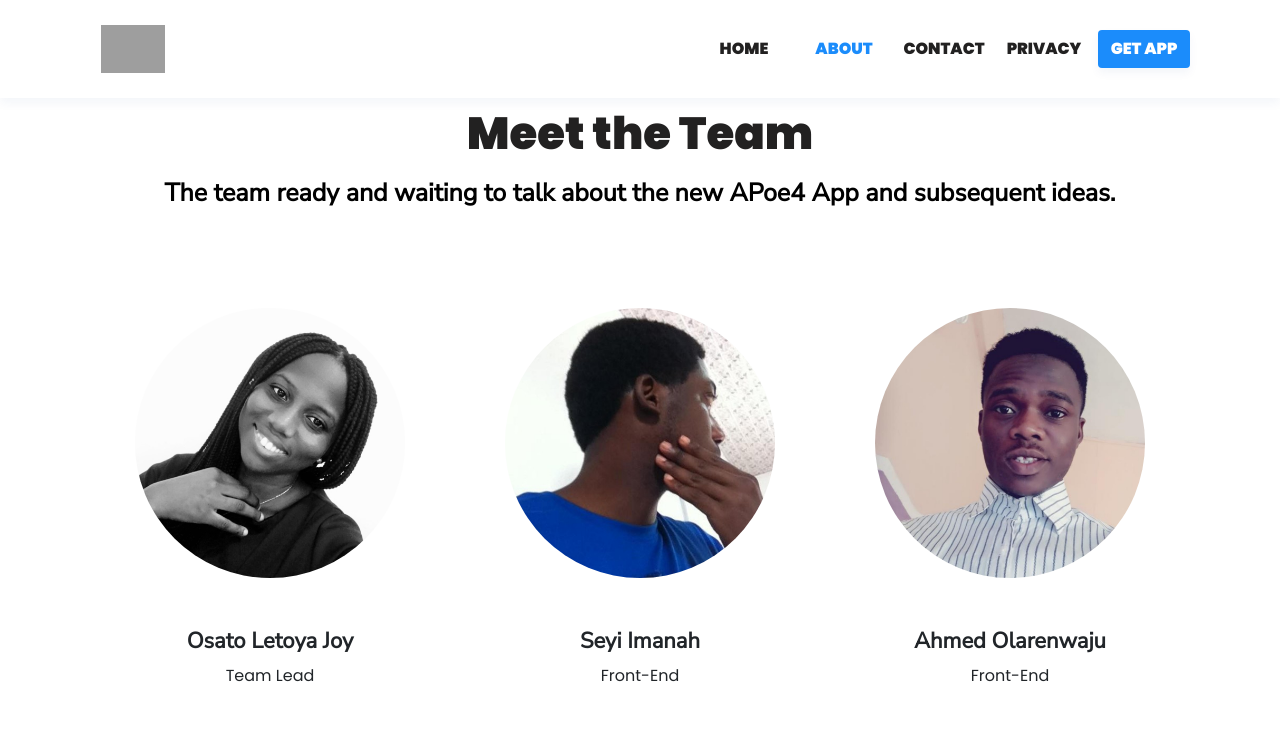
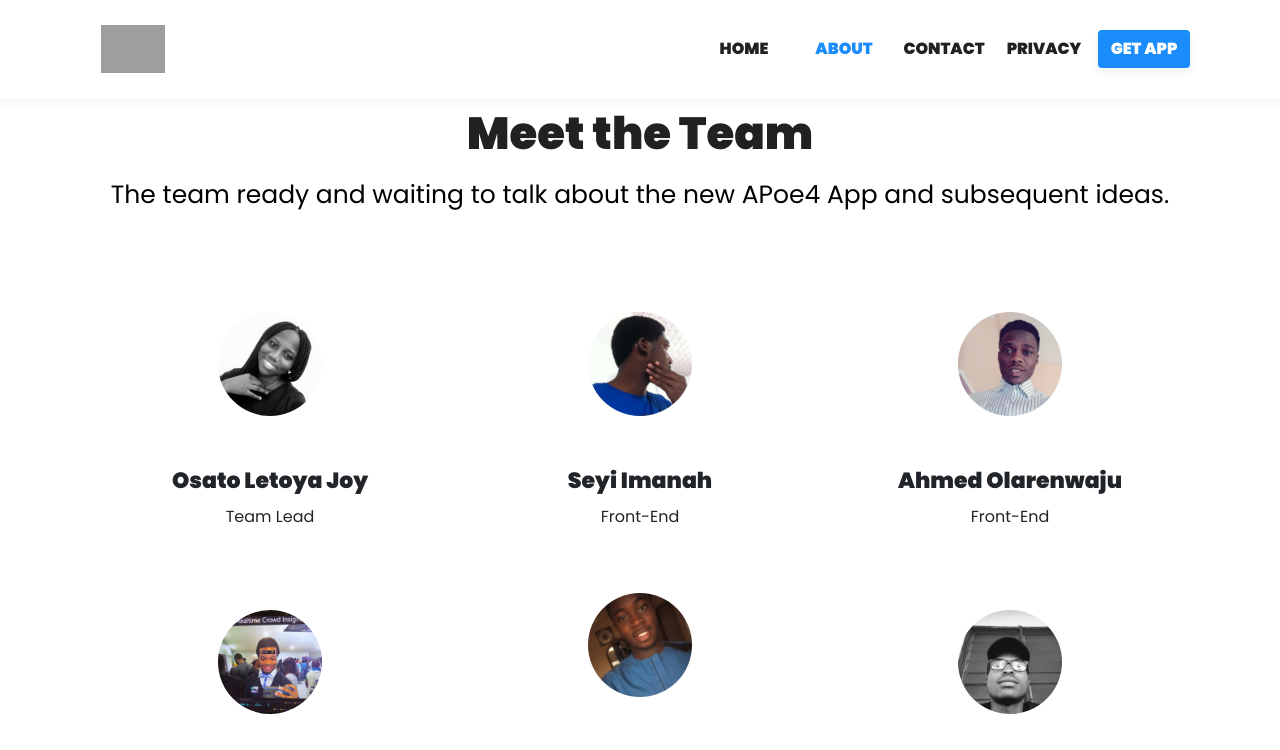
Before and after one commit to hnginternship5/apoe4, a Vue app: page /about in a window 1280 px wide. Shown: the top 750 px of the page. Built offline with nearby package versions, Linux system fonts and the light colour scheme; grey boxes are pictures that could not be loaded; a small style sheet from the web is missing.

Commit message:
fix/team style

```diff
--- a/public/index.html
+++ b/public/index.html
@@ -9,13 +9,13 @@
     <meta name=theme-color content=#0277bd>
     <meta name="description" content="Apoe4 product">
     <meta name="keywords" content="Apoe4, HNGInternship5, Azheimers, Health, Memory test, Health tracker">
-    <meta name="author" content="GDGIlorin">
+    <meta name="author" content="Apoe4">
     <!-- OpenGraph Meta Tags -->
-    <meta name="og:title" content="GDG Ilorin"/>
+    <meta name="og:title" content="Apoe4"/>
     <meta name="og:type" content="Community"/>
-    <meta name="og:url" content="https://gdgilorin.dev"/>
+    <meta name="og:url" content="https://apoe4.app"/>
 
-    <meta name="og:site_name" content="GDG Website"/>
+    <meta name="og:site_name" content="Apoe4 Website"/>
     <meta name="og:description" content="Apoe4 product"/>
     <!-- Global site tag (gtag.js) - Google Analytics -->
     <!-- <script async src="https://www.googletagmanager.com/gtag/js?id=OUR-ANALYTIC-LINK"></script>
--- a/src/components/about/TeamSection.vue
+++ b/src/components/about/TeamSection.vue
@@ -17,15 +17,11 @@
 </template>
 
 <style scoped>
-	@import url('https://fonts.googleapis.com/css?family=Poppins');
-	@import url('https://fonts.googleapis.com/css?family=Nunito+Sans|Poppins');
-
 
 .team-title {
   margin-top: 100px;
-  font-family: Poppins;
   font-style: normal;
-  font-weight: bold;
+  font-weight: 600;
   font-size: 45px;
   line-height: normal;
   text-align: center;
@@ -33,9 +29,7 @@
 }
 
 .team-desc {
-  font-family: Nunito Sans;
   font-style: normal;
-  font-weight: 600;
   font-size: 25px;
   text-align: center;
   line-height: normal;
@@ -66,43 +60,17 @@
 
 #img-area img {
   max-width: 100%;
+  height: 200px;
 }
 
 .member-name {
-  font-family: Nunito Sans;
   font-style: normal;
-  font-weight: 800;
+  font-weight: 600;
   font-size: 22px;
   line-height: normal;
   text-align: center;
 }
 
-/*
-#img-area div {
-	display: inline;
-	float: left;
-  margin-left: 100px;
-}
-#img-area div h4, #img-area div p {
-	text-align: center;
-	font-family: Nunito Sans;
-	font-style: normal;
-	font-weight: 800;
-	font-size: 22px;
-	line-height: normal;
-	text-align: center;
-	color: #000000;
-	margin-top: 10px;
-}
-#img-area div p {
-	font-size: 16px;
-	font-weight: 600;
-}
-#team .img-area:after {
-    content: "";
-    display: block;
-    clear: both;
-} */
 </style>
 
 <script>
--- a/src/components/home/WelcomeSection.vue
+++ b/src/components/home/WelcomeSection.vue
@@ -1,6 +1,5 @@
 <template>
-            <!-- ALL COMPONENT MARKUP GOES HERE-->
-            <!-- header section -->
+  <!-- header section -->
   <section class="welcome">
     <div class="container">
       <!-- end of section title -->
--- a/src/style.css
+++ b/src/style.css
@@ -1,5 +1,4 @@
 @import "https://stackpath.bootstrapcdn.com/bootstrap/4.3.1/css/bootstrap.min.css";
-@import "https://use.fontawesome.com/releases/v5.7.0/css/all.css";
 @import "https://fonts.googleapis.com/css?family=Poppins:400,900')";
 
 @font-face {
```
